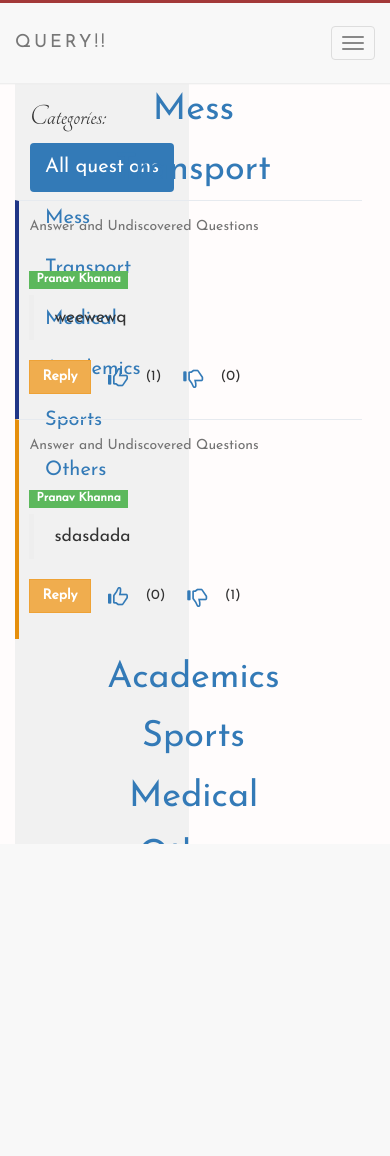
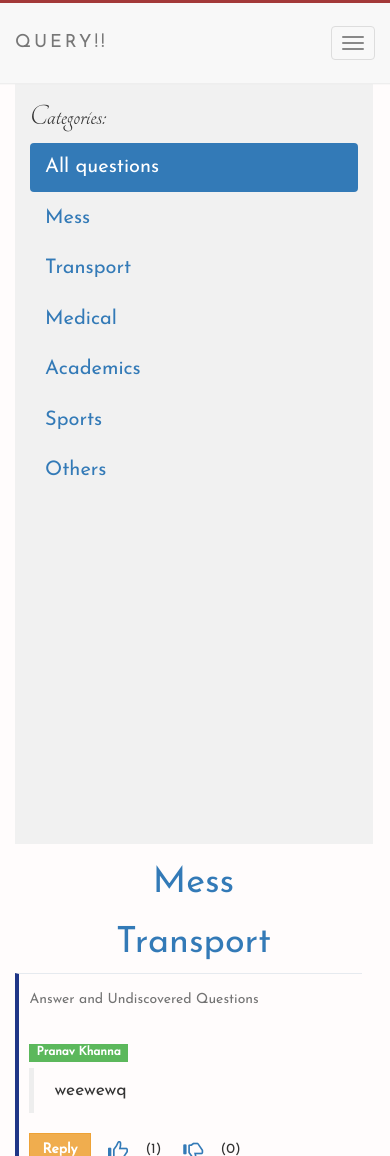
Before and after one commit to Alexblack8/query, a PHP site: page /webproject/questions.php in a window 390 px wide. Shown: the top 1156 px of the page. Before the commit the page ends 844 px from the top, so only its background shows below. Run offline with PHP 8.4, Linux system fonts and the light colour scheme; a user stored in the database is signed in; data comes from the database, SQL or seed files in the repository; data that the repository does not hold is empty; some libraries are stand-ins or nearby versions.

Commit message:
designed mobile site

```diff
--- a/connectuser.php
+++ b/connectuser.php
@@ -1,7 +1,7 @@
 <?php
 $ip="localhost";//ip address
 $db_user_name="root";//phpmyadmin username
-$db_password="1234";//phpmyadmin password
+$db_password="";//phpmyadmin password
 $db="webproject";//name of database
 $conn=mysqli_connect($ip,$db_user_name,$db_password,$db);//connecting to the database
 if(!$conn)
--- a/nav_bar.php
+++ b/nav_bar.php
@@ -25,10 +25,10 @@
 			border-radius: 0 !important;
 		}
 	</style>
-<nav class="navbar navbar-default navbar-fixed-top" id="navigation-bar" role="navigation">
+		<nav class="navbar navbar-default navbar-fixed-top" id="navigation-bar" role="navigation">
 			<div class="container">
 				<div class="navbar-header">
-					<button type="button" class="navbar-toggle" data-toggle="collapse" data-target="#example-nav-collapse">
+					<button type="button" class="navbar-toggle" data-toggle="collapse" data-target="#collapse-it">
 						<span class="icon-bar"></span>
 						<span class="icon-bar"></span>
 						<span class="icon-bar"></span>
@@ -36,7 +36,7 @@
 					<a href="#" class="navbar-brand" >QUERY!!</a>
 				</div>
 
-				<div class="collapse navbar-collapse" id="nav-collapse">
+				<div class="collapse navbar-collapse" id="collapse-it">
 					<ul class="nav navbar-nav">
 						<li class="active"><a href="homepage.php" ><span class="glyphicon glyphicon-home"></span></a></li>
 						<li class="navbar-divider"></li>
@@ -58,7 +58,8 @@
 
 					<form action="logout.php" class="navbar-form navbar-right" role="search">
 						<div class="form-group">
-						<button type="submit" class="btn btn-info btn-md"><strong><span class="glyphicon glyphicon-log-out"></span> Log Out</strong></button>
+						<button type="submit" class="btn btn-info btn-md"><strong><span class="glyphicon glyphicon-log-out"></span> Log Out</strong>
+						</button>
 					</form>
 				</div>
 			</div>
--- a/notification.php
+++ b/notification.php
@@ -7,10 +7,9 @@
         margin-top: 90px;
       }
       </style>
-      <script src="http://code.jquery.com/jquery-2.1.0.min.js"></script>
-    <script src="https://maxcdn.bootstrapcdn.com/bootstrap/3.3.7/js/bootstrap.min.js" integrity="sha384-Tc5IQib027qvyjSMfHjOMaLkfuWVxZxUPnCJA7l2mCWNIpG9mGCD8wGNIcPD7Txa" crossorigin="anonymous"></script>
-    <link href="question_display.css" rel="stylesheet">
-    <link href="https://fonts.googleapis.com/css?family=Josefin+Sans" rel="stylesheet">
+
+      <link href="question_display.css" rel="stylesheet">
+      <link href="https://fonts.googleapis.com/css?family=Josefin+Sans" rel="stylesheet">
 </head>
 </html>
 
--- a/questions.php
+++ b/questions.php
@@ -19,6 +19,8 @@ $category=array('question','reply','question','feedback');
 	    <script src="like_unlike_reply.js" type="text/javascript"></script>
 	    <link rel="stylesheet" type="text/css" href="http://fonts.googleapis.com/css?family=Tangerine">
 	    <link href="https://fonts.googleapis.com/css?family=Josefin+Sans" rel="stylesheet">
+
+	    <meta name="viewport" content="width=device-width, initial-scale=1.0">
 	    <style>
 
 	    	body {
@@ -36,10 +38,17 @@ $category=array('question','reply','question','feedback');
 			}
 
 			.sidenav {
+			  position: fixed;
 			  margin-right: 2px;
 		      padding-top: 20px;
 		      background-color: #f1f1f1;
 		      height: 100%;
+		    }
+
+		    @media screen and (max-width: 481px) {
+		    	.sidenav {
+		    		position: relative;
+		    	}
 		    }
 
 		    .main-content1 {
@@ -53,7 +62,7 @@ $category=array('question','reply','question','feedback');
 		<div class="container-fluid">
 			<div class="row content">
 				<div class="col-md-3">
-					<div class="col-md-3 affix sidenav">
+					<div class="col-md-3 sidenav">
 						<h4 class="helpblock" style="font-size: 30px; font-family: tangerine;">Categories:</h4>
 						<ul class="nav nav-pills nav-stacked">
 							    <li class="active"><a href="questions.php">All questions</a></li>
```
